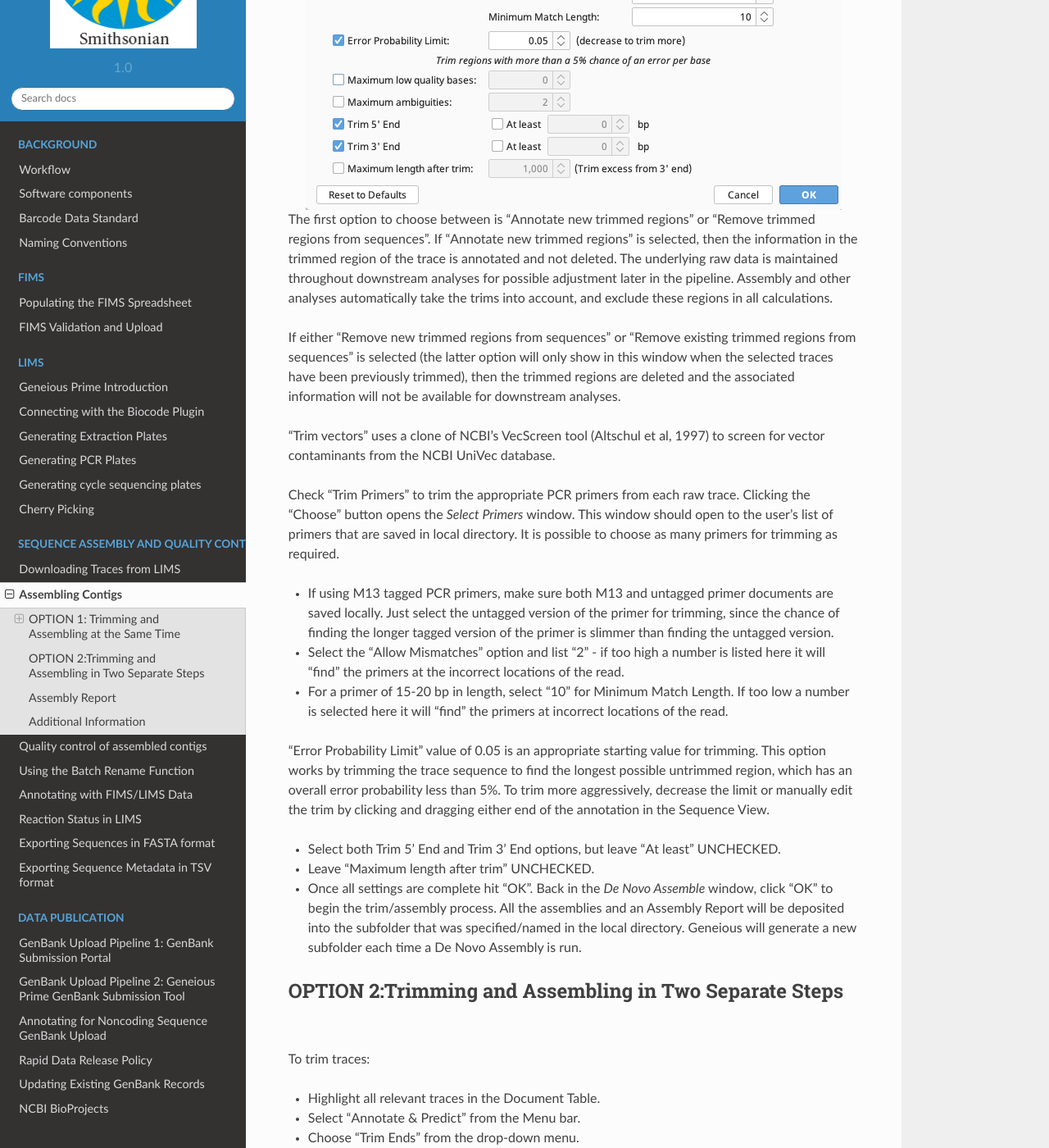
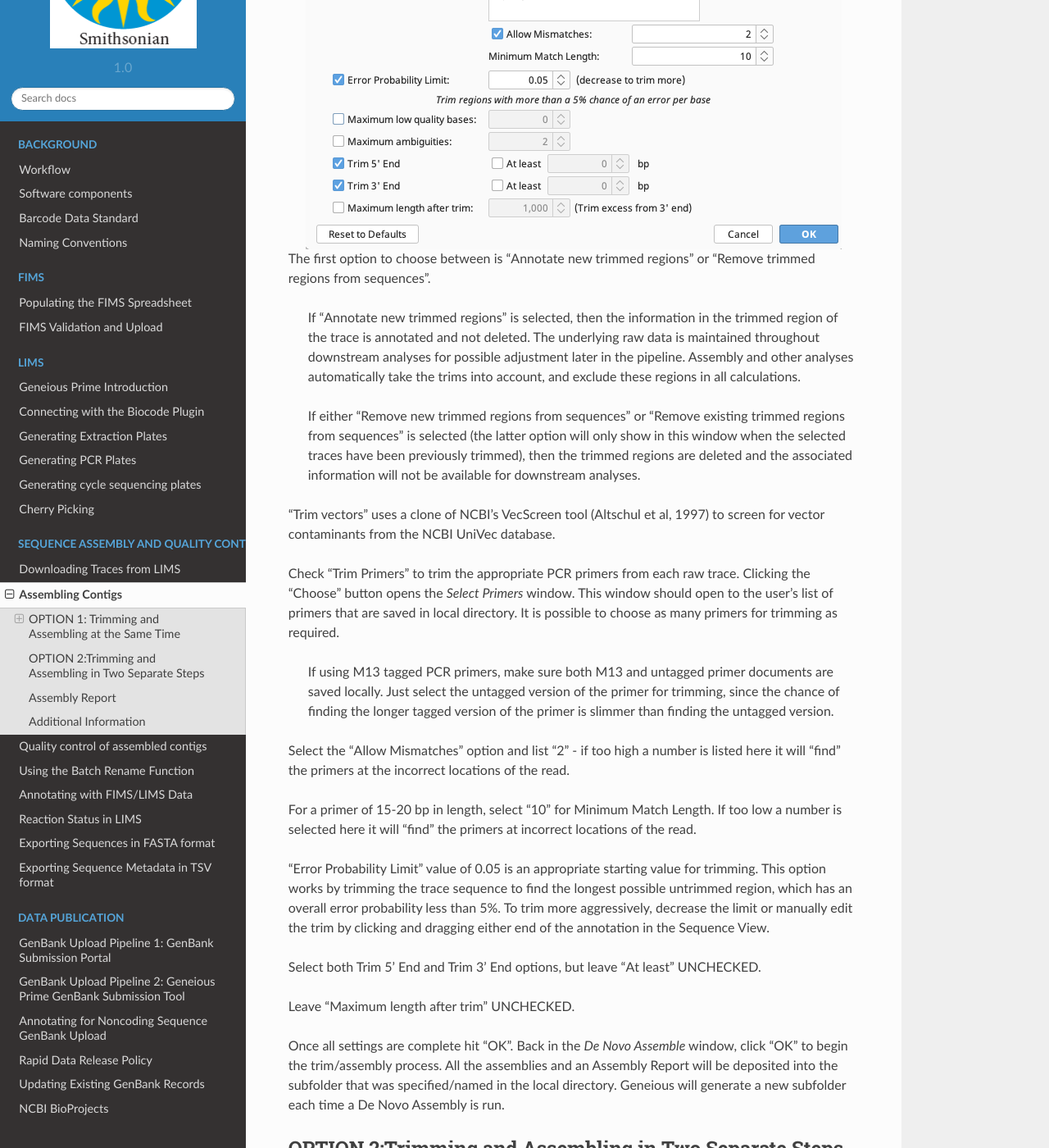
Before and after one commit to SIBarcodeNetwork/ReadtheDocsMaster, a Sphinx documentation site: the page built from Docs/assembling_contigs.rst, in a window 1280 px wide and 1400 px high, scrolled down 2596 px. Shown: the whole window at 82% size. Built offline with Sphinx 7.4.7 and the Read the Docs theme 2.0.0, drawn with Linux system fonts in a browser that asks for light colours; some of the changed text lies outside the part shown.

Commit message:
Update assembling_contigs.rst

```diff
--- a/Docs/assembling_contigs.rst
+++ b/Docs/assembling_contigs.rst
@@ -3,12 +3,10 @@
 
 Once traces have been downloaded and organized within the user's local Geneious directories, the raw data needs to be assembled into bidirectional contigs.
 
-**Hereafter, these bidirectional contigs will be referred to interchangably as either "contigs" or "assemblies".**
-
 Two slightly different pipelines can be employed for trimming the raw traces and assembling them into contigs:
 
-1. Incorporating the trimming of traces into the assembly function
-2. Trimming all traces first, then assembling into contigs
+* Incorporating the trimming of traces into the assembly function OR
+* Trimming all traces first, then assembling into contigs
 
 .. note::
 	Any settings or parameter values outlined below are guidelines. It is recommended that the user evaluates different trim and assembly settings to establish what is optimal for the group and/or marker being analyzed.
@@ -16,9 +14,11 @@
 OPTION 1: Trimming and Assembling at the Same Time
 --------------------------------------------------
 
-* Select all the raw traces to be assembled into a contig.
-* Click on "Align/Assemble" in the toolbar.
-* Select "De Novo Assemble" in the dropdown menu.
+Select all the raw traces to be assembled into a contig.
+
+Click on "Align/Assemble" in the toolbar.
+
+Select "De Novo Assemble" in the dropdown menu.
 
 .. figure:: /images/align_assemble_denovo.png
   :align: center
@@ -26,11 +26,15 @@
 *De Novo Assemble* Window
 ~~~~~~~~~~~~~~~~~~~~~~~
 
-* In the "Data" section, specify the unique part of the trace filename to be used to match the forward and reverse direction traces. This will depend on how raw traces are labelled.
-* In the "Method" section, choose the Assembler and Sensitivity. The options displayed below are recommended, however, it is also possible to choose "Custom Sensitivity" from the dropdown menu, and choose custom parameters (for example, minimum overlap). When "Custom Sensitivity" is selected, many of the options in the "Advanced" section of the window will become available.
-* In the "Results" section, insert an Assembly Name, or leave as the default. After the assembly is complete all contigs will be deposited in a folder in the local directory with this title. "Save assembly report" and "Save results in a new subfolder" should both be selected.
-* In the "Advanced" section, ensure that the "Circularize contigs with matching ends" option is unchecked.
-* In the "Trim Sequences" section select "Trim Sequences" and then click on the Option button. A *Trim Options* window should appear.
+In the "Data" section, specify the unique part of the trace filename to be used to match the forward and reverse direction traces. This will depend on how raw traces are labelled.
+
+In the "Method" section, choose the Assembler and Sensitivity. The options displayed below are recommended, however, it is also possible to choose "Custom Sensitivity" from the dropdown menu, and choose custom parameters (for example, minimum overlap). When "Custom Sensitivity" is selected, many of the options in the "Advanced" section of the window will become available.
+
+In the "Results" section, insert an Assembly Name, or leave as the default. After the assembly is complete all contigs will be deposited in a folder in the local directory with this title. "Save assembly report" and "Save results in a new subfolder" should both be selected.
+
+In the "Advanced" section, ensure that the "Circularize contigs with matching ends" option is unchecked.
+
+In the "Trim Sequences" section select "Trim Sequences" and then click on the Option button. A *Trim Options* window should appear.
 
 .. figure:: /images/de_novo_assemble.png
   :align: center
@@ -43,33 +47,39 @@
 .. figure:: /images/trim_options.png
   :align: center
 
-The first option to choose between is "Annotate new trimmed regions" or "Remove trimmed regions from sequences". If "Annotate new trimmed regions" is selected, then the information in the trimmed region of the trace is annotated and not deleted. The underlying raw data is maintained throughout downstream analyses for possible adjustment later in the pipeline. Assembly and other analyses automatically take the trims into account, and exclude these regions in all calculations.
+The first option to choose between is "Annotate new trimmed regions" or "Remove trimmed regions from sequences".
 
-If either "Remove new trimmed regions from sequences" or "Remove existing trimmed regions from sequences" is selected (the latter option will only show in this window when the selected traces have been previously trimmed), then the trimmed regions are deleted and the associated information will not be available for downstream analyses.
+	If "Annotate new trimmed regions" is selected, then the information in the trimmed region of the trace is annotated and not deleted. The underlying raw data is maintained throughout downstream analyses for possible adjustment later in the pipeline. Assembly and other analyses automatically take the trims into account, and exclude these regions in all calculations.
+
+	If either "Remove new trimmed regions from sequences" or "Remove existing trimmed regions from sequences" is selected (the latter option will only show in this window when the selected traces have been previously trimmed), then the trimmed regions are deleted and the associated information will not be available for downstream analyses.
 
 "Trim vectors" uses a clone of NCBI's VecScreen tool (Altschul et al, 1997) to screen for vector contaminants from the NCBI UniVec database.
 
 Check "Trim Primers" to trim the appropriate PCR primers from each raw trace. Clicking the "Choose" button opens the *Select Primers* window. This window should open to the user's list of primers that are saved in local directory. It is possible to choose as many primers for trimming as required.
 
-* If using M13 tagged PCR primers, make sure both M13 and untagged primer documents are saved locally. Just select the untagged version of the primer for trimming, since the chance of finding the longer tagged version of the primer is slimmer than finding the untagged version.
-* Select the "Allow Mismatches" option and list "2" - if too high a number is listed here it will "find" the primers at the incorrect locations of the read.
-* For a primer of 15-20 bp in length, select "10" for Minimum Match Length. If too low a number is selected here it will "find" the primers at incorrect locations of the read.
+	If using M13 tagged PCR primers, make sure both M13 and untagged primer documents are saved locally. Just select the untagged version of the primer for trimming, since the chance of finding the longer tagged version of the primer is slimmer than finding the untagged version.
+
+Select the "Allow Mismatches" option and list "2" - if too high a number is listed here it will "find" the primers at the incorrect locations of the read.
+
+For a primer of 15-20 bp in length, select "10" for Minimum Match Length. If too low a number is selected here it will "find" the primers at incorrect locations of the read.
 
 "Error Probability Limit" value of 0.05 is an appropriate starting value for trimming. This option works by trimming the trace sequence to find the longest possible untrimmed region, which has an overall error probability less than 5%. To trim more aggressively, decrease the limit or manually edit the trim by clicking and dragging either end of the annotation in the Sequence View.
 
-* Select both Trim 5' End and Trim 3' End options, but leave "At least" UNCHECKED.
-* Leave "Maximum length after trim" UNCHECKED.
-* Once all settings are complete hit "OK". Back in the *De Novo Assemble* window, click "OK" to begin the trim/assembly process. All the assemblies and an Assembly Report will be deposited into the subfolder that was specified/named in the local directory. Geneious will generate a new subfolder each time a De Novo Assembly is run.
+Select both Trim 5' End and Trim 3' End options, but leave "At least" UNCHECKED.
+
+Leave "Maximum length after trim" UNCHECKED.
+
+Once all settings are complete hit "OK". Back in the *De Novo Assemble* window, click "OK" to begin the trim/assembly process. All the assemblies and an Assembly Report will be deposited into the subfolder that was specified/named in the local directory. Geneious will generate a new subfolder each time a De Novo Assembly is run.
 
 
 OPTION 2:Trimming and Assembling in Two Separate Steps
 ------------------------------------------------------
 
-To trim traces:
+To trim traces, highlight all relevant traces in the Document Table.
 
-* Highlight all relevant traces in the Document Table.
-* Select "Annotate & Predict" from the Menu bar.
-* Choose "Trim Ends" from the drop-down menu.
+Select "Annotate & Predict" from the Menu bar.
+
+Choose "Trim Ends" from the dropdown menu.
 
 .. figure:: /images/annotate_predict_trim_ends.png
   :align: center
@@ -78,10 +88,13 @@
 
 To assemble previously trimmed raw traces into a contig:
 
-* Select all of the traces to assemble (and a reference sequence or list if applicable) then click the "Align/Assemble" drop-down button in the Toolbar.
-* Select "De Novo Assemble".
-* The *De Novo Assemble* window opens. See previous section for description of the options available in this window. The only difference is noted below.
-* Since the trace sequences were previously trimmed, select "Use existing trim regions" in the "Trim Before Assembly" part of the window.
+Select all of the traces to assemble (and a reference sequence or list if applicable) then click the "Align/Assemble" dropdown button in the Toolbar.
+
+Select "De Novo Assemble".
+
+The *De Novo Assemble* window opens. See previous section for description of the options available in this window. The only difference is noted below.
+
+Since the trace sequences were previously trimmed, select "Use existing trim regions" in the "Trim Before Assembly" part of the window.
 
 Assembly Report
 -----------------
```
